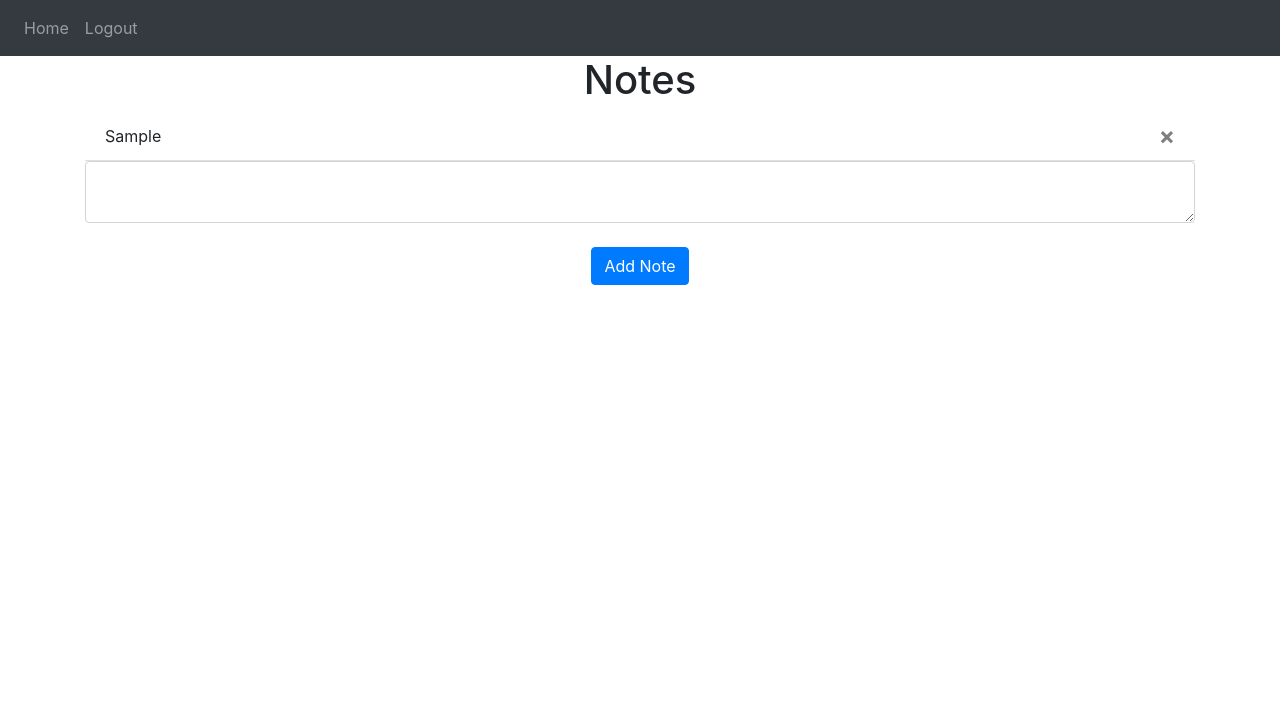
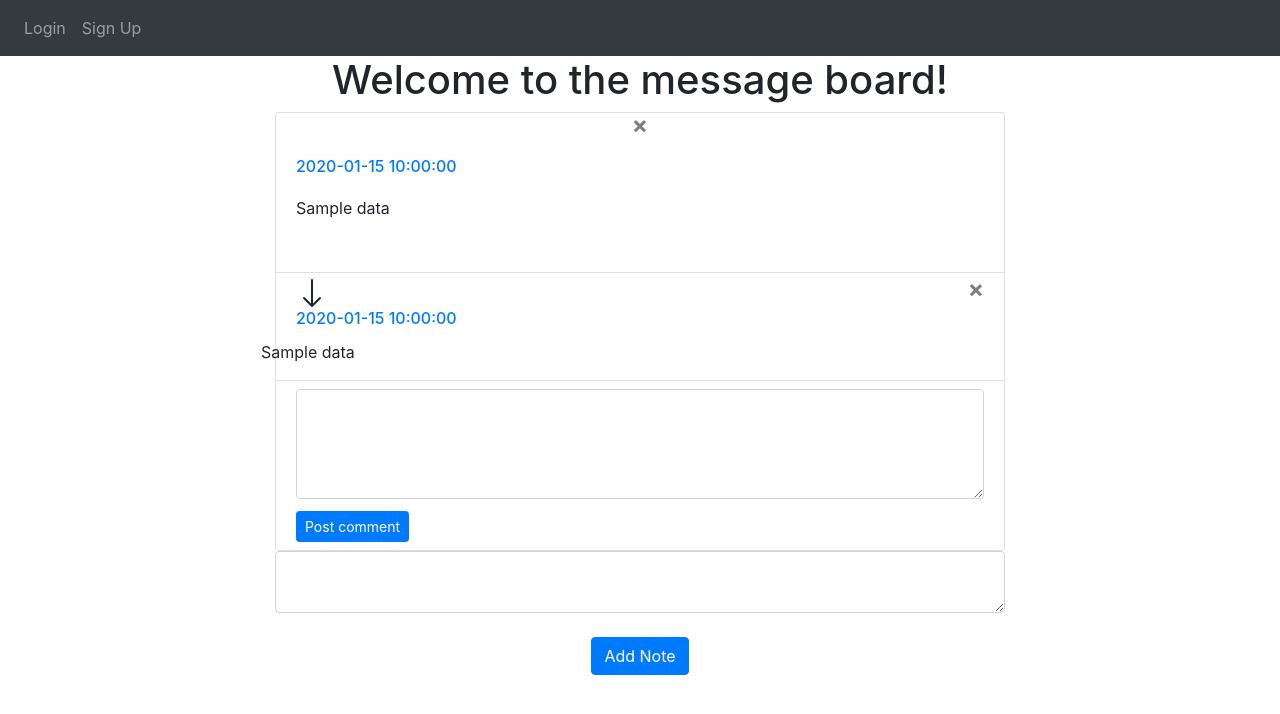
Before and after one commit to haydenShaffer/Back-end, a Flask app: template website/templates/home.html in a window 1280 px wide. Shown: the top 714 px of the page. Run offline with Flask 2, Linux system fonts and the light colour scheme; data comes from the database, SQL or seed files in the repository; tables that the repository leaves empty hold one stand-in row (values such as "Sample post"); the template is opened without the code that fills it: values that come from a table or form of the project are taken from there, most other values are stand-ins (such as "Sample title", 1, 10 or a date in 2020); some libraries are stand-ins or nearby versions.

Commit message:
comment functionality

```diff
--- a/website/templates/home.html
+++ b/website/templates/home.html
@@ -1,21 +1,108 @@
 {% extends "base.html" %} {% block title %}Home{% endblock %} {% block content%}
-<h1 align="center">Notes</h1>
+<h1 align="center">Welcome to the message board!</h1>
 <ul class="list-group list-group-flush" id="notes">
-  {% for note in user.notes %}
-  <li class="list-group-item">
-    {{note.data}}
+  {% for note in page.notes%}
+
+  <div class="row d-flex justify-content-center">
+    <div class="col-md-12 col-lg-10 col-xl-8">
+      <div class="card">
         <button type="button" class="close" onclick="deleteNote({{ note.id }})">
           <span aria-hidden="true">&times;</span>
         </button>
-  </li>
+        <div class="card-body">
+          <div class="d-flex flex-start align-items-center">
+            <div>
+              <h6 class="fw-bold text-primary mb-1">{{note.created_by}}</h6>
+            </div>
+          </div>
+
+          <p class="mt-3 mb-4 pb-2">{{note.data}}</p>
+        </div>
+
+        {%for comments in note.comments%}
+
+        <div class="border-3">
+          <div class="card-footer py-1" style="background-color: #ffffff">
+            <div class="row">
+              <div class="col">
+                <svg
+                  xmlns="http://www.w3.org/2000/svg"
+                  width="32"
+                  height="32"
+                  fill="currentColor"
+                  class="bi bi-arrow-down"
+                  viewBox="0 0 16 16"
+                >
+                  <path
+                    fill-rule="evenodd"
+                    d="M8 1a.5.5 0 0 1 .5.5v11.793l3.146-3.147a.5.5 0 0 1 .708.708l-4 4a.5.5 0 0 1-.708 0l-4-4a.5.5 0 0 1 .708-.708L7.5 13.293V1.5A.5.5 0 0 1 8 1z"
+                  />
+                </svg>
+                <h6 class="fw-bold text-primary">{{comments.created_by}}</h6>
+              </div>
+              <div class="col">
+                <button
+                  type="button"
+                  class="close"
+                  onclick="deleteComments({{ comments.id }})"
+                >
+                  <span aria-hidden="true">&times;</span>
+                </button>
+              </div>
+            </div>
+          </div>
+          <div class="row">
+            <p class="commentsD">{{comments.data}}</p>
+          </div>
+        </div>
 
         {%endfor%}
-</ul>
+        <div
+          class="card-footer py-2 border-2"
+          style="background-color: #ffffff"
+        >
           <form method="POST">
+            <div class="d-flex flex-start w-100">
+              <div class="form-outline w-100">
+                <input
+                  type="hidden"
+                  id="noteId"
+                  name="noteId"
+                  value="{{note.id}}"
+                />
+                <textarea
+                  class="form-control"
+                  id="comment"
+                  name="comment"
+                  rows="4"
+                  style="background: #fff"
+                ></textarea>
+              </div>
+            </div>
+
+            <div class="float-end mt-2 pt-1">
+              <button type="submit" class="btn btn-primary btn-sm">
+                Post comment
+              </button>
+            </div>
+          </form>
+        </div>
+      </div>
+    </div>
+  </div>
+  {%endfor%}
+
+  <form method="POST">
+    <div class="row d-flex justify-content-center">
+      <div class="col-md-12 col-lg-10 col-xl-8">
         <textarea name="note" id="note" class="form-control"></textarea>
         <br />
         <div align="center">
           <button type="submit" class="btn btn-primary">Add Note</button>
         </div>
+      </div>
+    </div>
   </form>
+</ul>
+
 {% endblock %}
```
Lines whose indentation alone changed are shown as unchanged.
